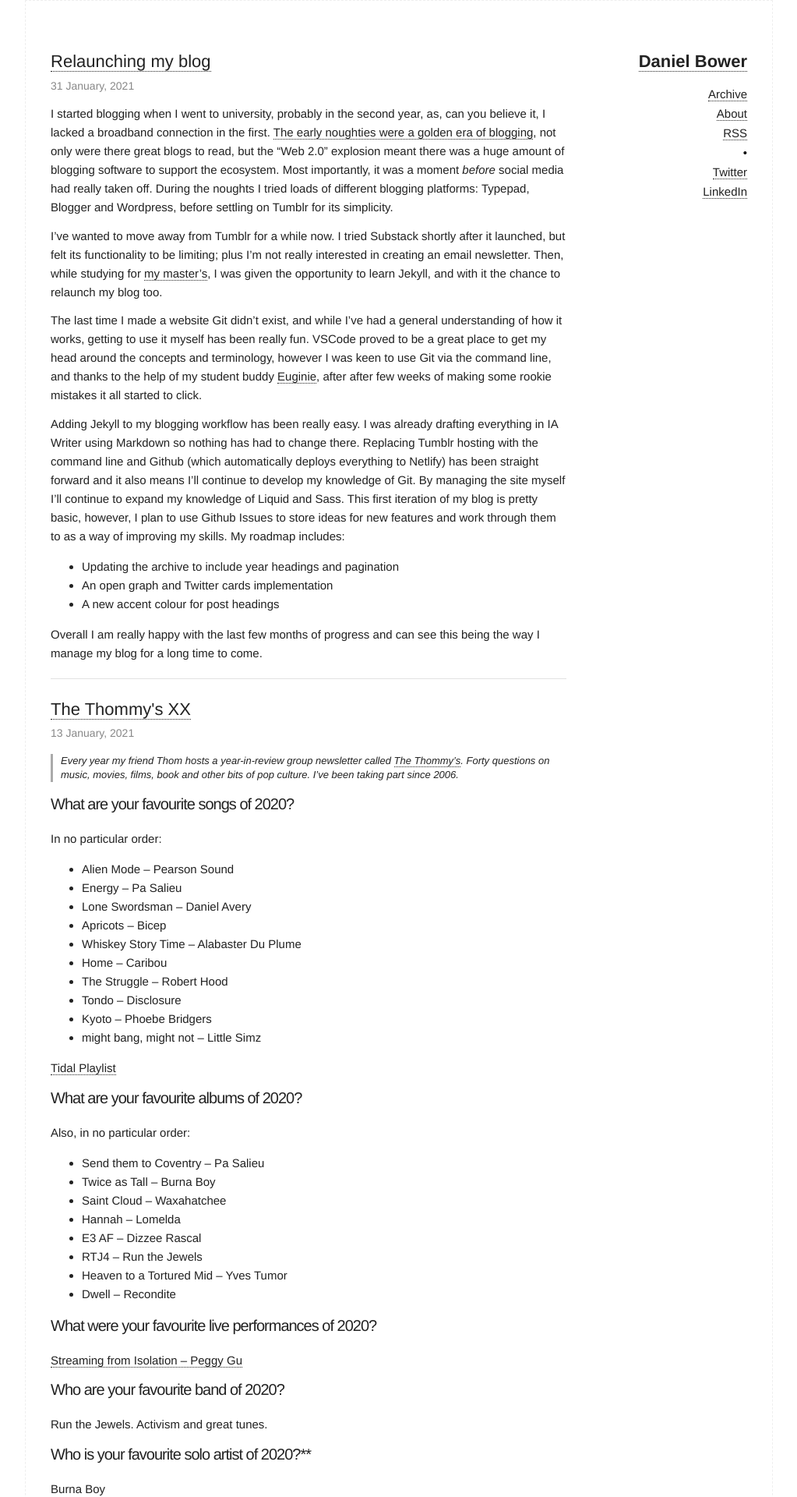
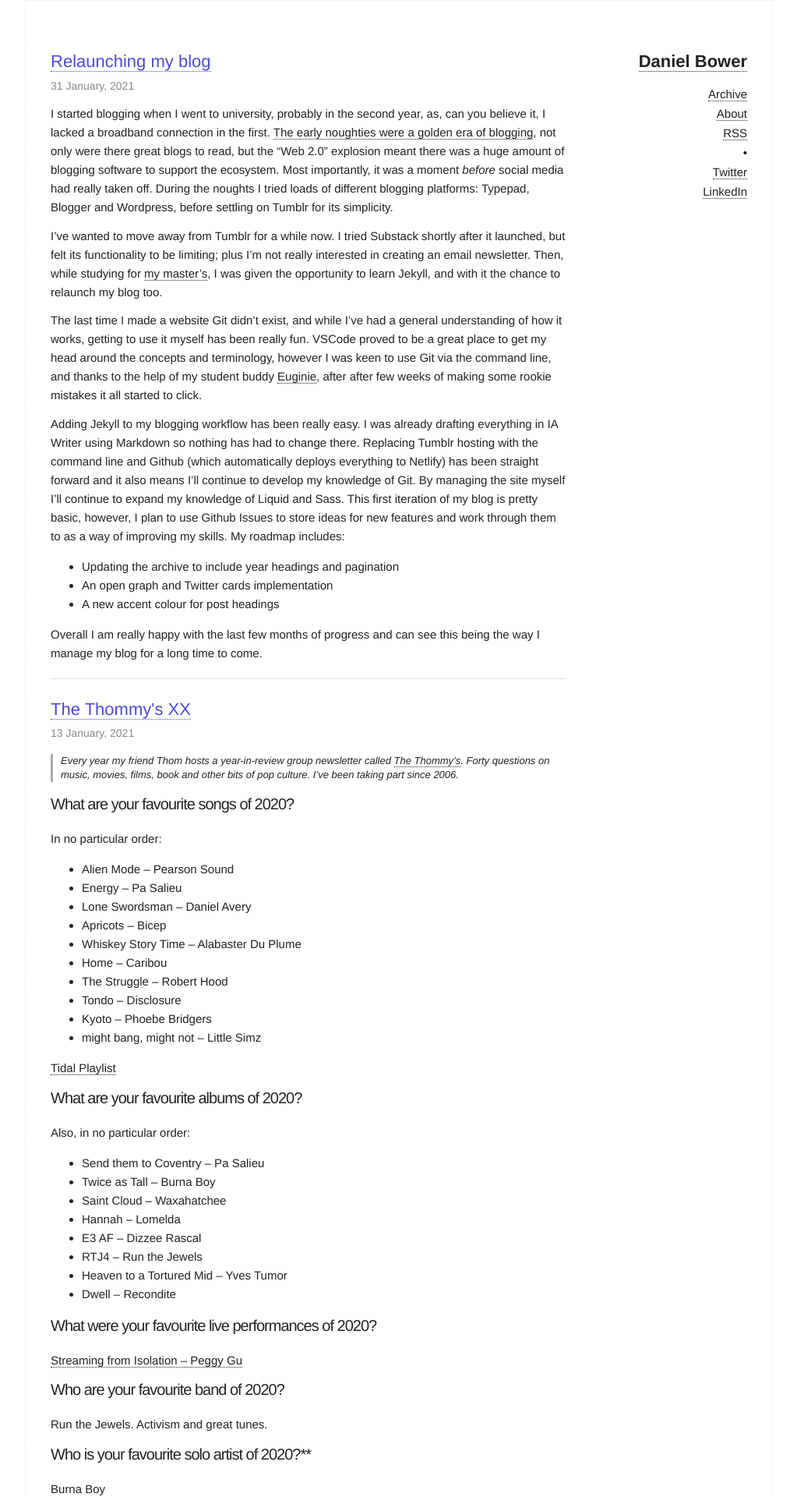
Before and after one commit to danielbower/personal-blog, a Jekyll site: the page built from index.html, in a window 1280 px wide. Shown: the top 1920 px of the page at 78% size, without its empty margins (128-1151 px from the left). Built offline with Jekyll 4.4.1, drawn with Linux system fonts in a browser that asks for light colours.

Commit message:
Fucking around with heading color

```diff
--- a/_layouts/post.html
+++ b/_layouts/post.html
@@ -3,9 +3,9 @@
 ---
 <article class="post" itemscope itemtype="http://schema.org/BlogPosting">
 
-  <header class="artilce_header">
-    <h1 class="artilce_title" itemprop="name headline">{{ page.title }}</h1>
-    <p class="artilce_meta"><time datetime="{{ page.date | date_to_xmlschema }}" itemprop="datePublished">{{ page.date | date: "%e %B, %Y" }}</time>{% if page.author %} • <span itemprop="author" itemscope itemtype="http://schema.org/Person"><span itemprop="name">{{ page.author }}</span></span>{% endif %}</p>
+  <header class="article_header">
+    <h1 class="article_title" itemprop="name headline" style="color:#4b4bd2">{{ page.title }}</h1>
+    <p class="article_meta"><time datetime="{{ page.date | date_to_xmlschema }}" itemprop="datePublished">{{ page.date | date: "%e %B, %Y" }}</time>{% if page.author %} • <span itemprop="author" itemscope itemtype="http://schema.org/Person"><span itemprop="name">{{ page.author }}</span></span>{% endif %}</p>
   </header>
 
   <div class="article-content" itemprop="articleBody">
--- a/_sass/_layout.scss
+++ b/_sass/_layout.scss
@@ -239,7 +239,7 @@
 
 }
 
-.artilce-prev {
+.article-prev {
 
 }
 
--- a/index.html
+++ b/index.html
@@ -10,7 +10,7 @@
 
     <article class="post_card post">
       <header class="post_header">
-        <h2 class="post_title"><a href="{{ post.url | prepend: site.baseurl }}">{{ post.title}}</a></h2>
+        <h2 class="post_title"><a href="{{ post.url | prepend: site.baseurl }}" style="color:#4b4bd2">{{ post.title}}</a></h2>
         <time class="post_date">{{ post.date | date: "%e %B, %Y" }}</time>
       </header>
       <div class="post_excerpt">
```
